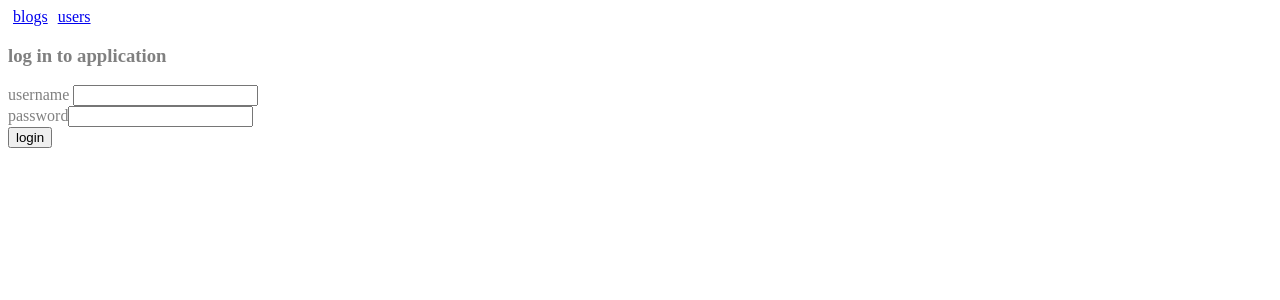
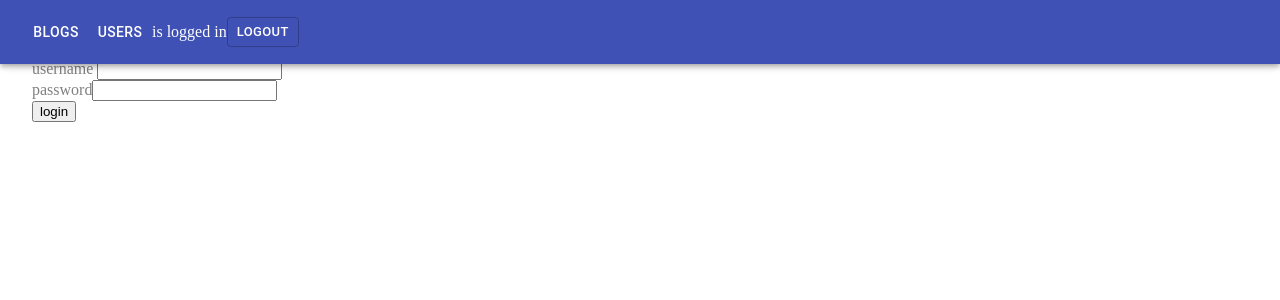
Before and after one commit to vadzimk/fullstackopen_part7_all, a React (Create React App) app in the folder part7_blog_list_frontend/: page / in a window 1280 px wide. Shown: the top 300 px of the page. Built offline with nearby package versions, Linux system fonts and the light colour scheme; no server answers.

Commit message:
completed 7.16 Navigation

```diff
--- a/part7_blog_list_frontend/src/App.js
+++ b/part7_blog_list_frontend/src/App.js
@@ -18,6 +18,7 @@ import UserView from "./components/UserView.js";
 import BlogView from "./components/BlogView.js";
 import BlogFormContainer from "./components/BlogFormContainer.js";
 import BlogList from "./components/BlogList.js";
+import {AppBar, Button, Container, Toolbar} from "@material-ui/core";
 
 
 const App = () => {
@@ -121,14 +122,20 @@ const App = () => {
         padding: 5
     }
 
+    const colorWhite = {"color": "rgb(255, 255, 255)"}
+
     return (
-        <div>
+        <Container>
             <Router>
-                <div>
-                    <Link to="/blogs" style={padding}>blogs</Link>
-                    <Link to="/users" style={padding}>users</Link>
+                <AppBar>
+                    <Toolbar>
+                        <Button component={Link} to="/blogs" style={colorWhite} >blogs</Button>
+                        <Button component={Link} to="/users" style={colorWhite}>users</Button>
+                        <div style={colorWhite}>{user ? user.name :""} is logged in</div>
+                        <Button variant="outlined" size="small" onClick={handleLogOut} style={colorWhite}>logout</Button>
+                    </Toolbar>
+                </AppBar>
 
-                </div>
                 <Notification {...notification}/>
                 {(user === null) ?
                     <div>
@@ -144,8 +151,7 @@ const App = () => {
                     :
                     <div>
                         <h2>blogs</h2>
-                        <p>{user.name} is logged in</p>
-                        <button onClick={handleLogOut}>logout</button>
+
                         <Switch>
                             <Route path="/users/:userid">
                                 <UserView/>
@@ -169,7 +175,7 @@ const App = () => {
                     </div>
                 }
             </Router>
-        </div>
+        </Container>
     )
 }
 
```
